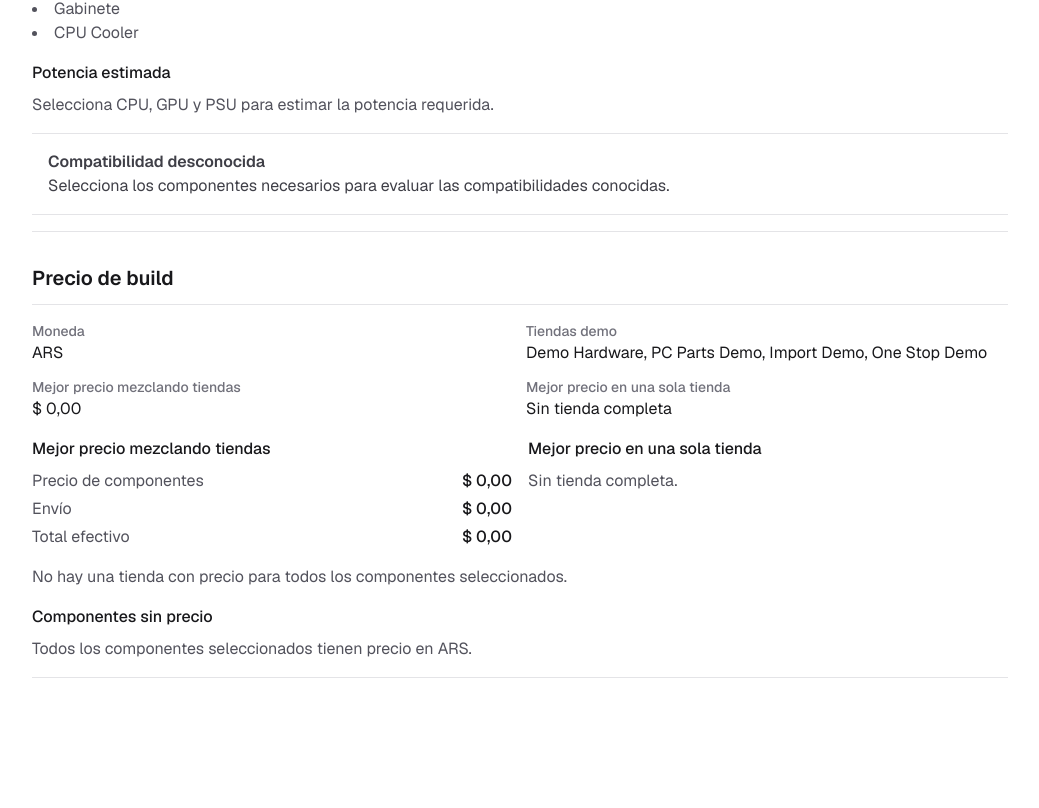
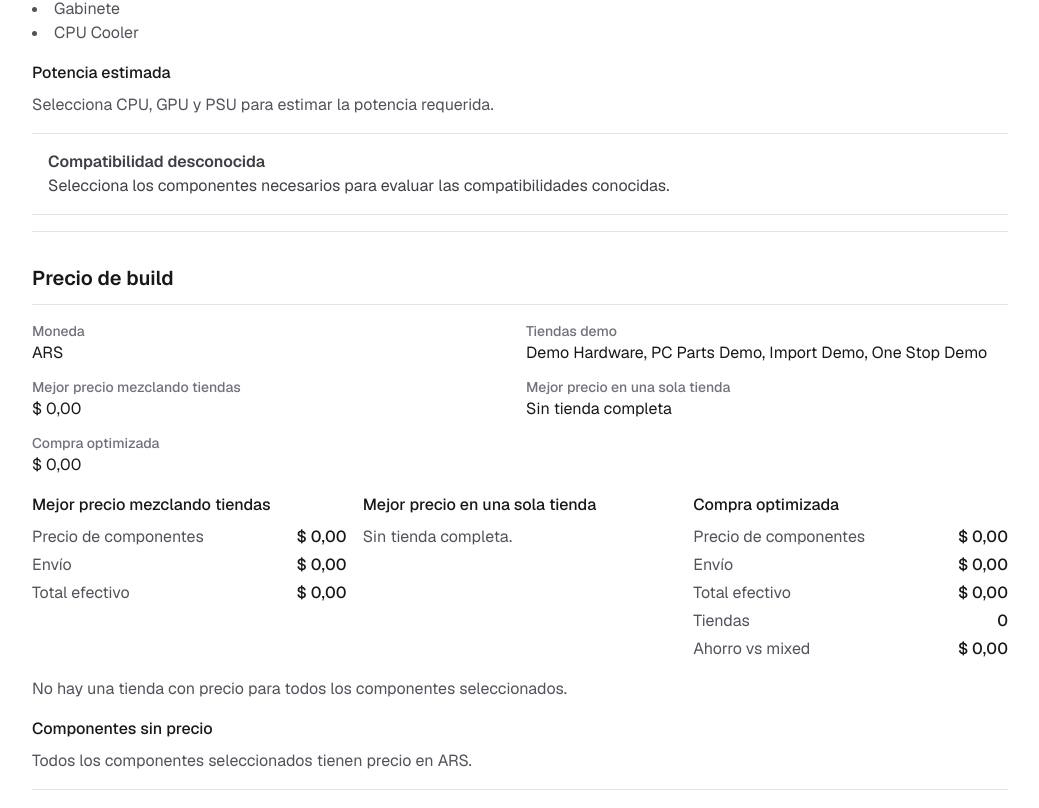
Before and after one commit to brusmakaka-lab/pc-builder-ar, a Next.js app: page / in a window 1280 px wide. Shown: the part 1340-2148 px from the top of the page, without its empty margins (120-1159 px from the left). Before the commit the page ends 2082 px from the top, so only its background shows below. Built offline with nearby package versions, Linux system fonts and the light colour scheme.

Commit message:
feat: add optimized purchase strategy

```diff
--- a/src/app/_components/pc-builder-client.tsx
+++ b/src/app/_components/pc-builder-client.tsx
@@ -456,7 +456,7 @@ function BuildPricingSummary({
   comparison: BuildPurchaseComparison;
   sellers: readonly Seller[];
 }) {
-  const { mixedCheapest, cheapestCompleteSingleSeller } = comparison;
+  const { mixedCheapest, cheapestCompleteSingleSeller, optimized } = comparison;
   const bestSingleSellerTotal = cheapestCompleteSingleSeller?.cost.effectiveTotal;
 
   return (
@@ -479,9 +479,17 @@ function BuildPricingSummary({
               : "Sin tienda completa"
           }
         />
+        <EvaluationFact
+          label="Compra optimizada"
+          value={
+            optimized.status === "complete"
+              ? formatMoney(optimized.purchase.effectiveTotal)
+              : "No disponible"
+          }
+        />
       </div>
 
-      <div className="grid gap-4 sm:grid-cols-2">
+      <div className="grid gap-4 lg:grid-cols-3">
         <PurchaseCostSummary
           title="Mejor precio mezclando tiendas"
           cost={mixedCheapest.cost}
@@ -503,6 +511,10 @@ function BuildPricingSummary({
             <p className="mt-2 text-zinc-600">Sin tienda completa.</p>
           </div>
         )}
+        <OptimizedPurchaseSummary
+          optimized={optimized}
+          savingsVsMixed={comparison.optimizedSavingsVsMixed}
+        />
       </div>
 
       {cheapestCompleteSingleSeller ? (
@@ -536,6 +548,60 @@ function BuildPricingSummary({
           </p>
         )}
       </div>
+    </div>
+  );
+}
+
+function OptimizedPurchaseSummary({
+  optimized,
+  savingsVsMixed,
+}: {
+  optimized: BuildPurchaseComparison["optimized"];
+  savingsVsMixed: Money | null;
+}) {
+  if (optimized.status === "unavailable") {
+    return (
+      <div>
+        <p className="font-medium text-zinc-900">Compra optimizada</p>
+        <p className="mt-2 text-zinc-600">No disponible.</p>
+      </div>
+    );
+  }
+
+  return (
+    <div>
+      <p className="font-medium text-zinc-900">Compra optimizada</p>
+      <dl className="mt-2 space-y-1 text-zinc-600">
+        <PurchaseCostRow
+          label="Precio de componentes"
+          value={formatMoney(optimized.purchase.componentSubtotal)}
+        />
+        <PurchaseCostRow
+          label="Envío"
+          value={formatMoney(optimized.purchase.shippingTotal)}
+        />
+        <PurchaseCostRow
+          label="Total efectivo"
+          value={formatMoney(optimized.purchase.effectiveTotal)}
+        />
+        <PurchaseCostRow
+          label="Tiendas"
+          value={String(optimized.purchase.sellerIdsUsed.length)}
+        />
+        <PurchaseCostRow
+          label="Ahorro vs mixed"
+          value={savingsVsMixed ? formatMoney(savingsVsMixed) : "No disponible"}
+        />
+      </dl>
+      {optimized.purchase.items.length > 0 ? (
+        <ul className="mt-3 space-y-1 text-sm text-zinc-600">
+          {optimized.purchase.items.map((item) => (
+            <li key={`${item.slot}-${item.offerId}`}>
+              {formatSlot(item.slot)} - {item.sellerId}
+            </li>
+          ))}
+        </ul>
+      ) : null}
     </div>
   );
 }
--- a/src/modules/pricing/build-pricing.ts
+++ b/src/modules/pricing/build-pricing.ts
@@ -5,8 +5,9 @@ import { addMoneyForCurrency, type Currency, type Money } from "./money";
 import type { ComponentOffer, Seller, SellerShippingQuote } from "./offers";
 
 export type BuildPricingStatus = "unpriced" | "partial" | "complete";
-export type PurchaseStrategy = "mixed-cheapest" | "single-seller";
+export type PurchaseStrategy = "mixed-cheapest" | "single-seller" | "optimized";
 export type ShippingStatus = "known" | "unknown";
+export type OptimizedPurchaseStatus = "complete" | "unavailable";
 
 export type BuildPricingSlot =
   | "cpu"
@@ -57,6 +58,33 @@ export type SellerBuildPricing = BuildPricing & {
   cost: PurchaseCost;
 };
 
+export type PurchaseShippingItem = {
+  sellerId: Seller["id"];
+  price: Money;
+};
+
+export type OptimizedPurchase = {
+  currency: Currency;
+  strategy: "optimized";
+  items: BuildPricingItem[];
+  componentSubtotal: Money;
+  sellerIdsUsed: Seller["id"][];
+  shippingItems: PurchaseShippingItem[];
+  shippingTotal: Money;
+  effectiveTotal: Money;
+};
+
+export type OptimizedPurchaseResult =
+  | {
+      status: "complete";
+      purchase: OptimizedPurchase;
+    }
+  | {
+      status: "unavailable";
+      currency: Currency;
+      missingPriceComponentIds: ComponentId[];
+    };
+
 export type BuildPurchaseComparison = {
   currency: Currency;
   mixedCheapest: MixedCheapestBuildPricing;
@@ -64,6 +92,8 @@ export type BuildPurchaseComparison = {
   cheapestCompleteSingleSellerByComponents: SellerBuildPricing | null;
   cheapestCompleteSingleSellerByEffectiveCost: SellerBuildPricing | null;
   cheapestCompleteSingleSeller: SellerBuildPricing | null;
+  optimized: OptimizedPurchaseResult;
+  optimizedSavingsVsMixed: Money | null;
 };
 
 const BUILD_PRICING_SLOTS = [
@@ -209,6 +239,12 @@ export function evaluateBuildPurchaseComparison(
       currency,
     ),
   };
+  const optimized = evaluateOptimizedPurchase(
+    build,
+    offers,
+    shippingQuotes,
+    currency,
+  );
   const selectedComponentIds = getSelectedComponentIds(build);
 
   if (selectedComponentIds.length === 0) {
@@ -219,6 +255,11 @@ export function evaluateBuildPurchaseComparison(
       cheapestCompleteSingleSellerByComponents: null,
       cheapestCompleteSingleSellerByEffectiveCost: null,
       cheapestCompleteSingleSeller: null,
+      optimized,
+      optimizedSavingsVsMixed: getOptimizedSavingsVsMixed(
+        optimized,
+        mixedCheapest.cost.effectiveTotal,
+      ),
     };
   }
 
@@ -250,6 +291,75 @@ export function evaluateBuildPurchaseComparison(
       getCheapestCompleteSingleSellerByComponents(singleSellerOptions),
     cheapestCompleteSingleSellerByEffectiveCost,
     cheapestCompleteSingleSeller: cheapestCompleteSingleSellerByEffectiveCost,
+    optimized,
+    optimizedSavingsVsMixed: getOptimizedSavingsVsMixed(
+      optimized,
+      mixedCheapest.cost.effectiveTotal,
+    ),
+  };
+}
+
+export function evaluateOptimizedPurchase(
+  build: PcBuild,
+  offers: readonly ComponentOffer[],
+  shippingQuotes: readonly SellerShippingQuote[],
+  currency: Currency,
+): OptimizedPurchaseResult {
+  const selectedOfferGroups = getSelectedOfferGroups(build, offers, currency);
+
+  if (selectedOfferGroups.missingPriceComponentIds.length > 0) {
+    return {
+      status: "unavailable",
+      currency,
+      missingPriceComponentIds: selectedOfferGroups.missingPriceComponentIds,
+    };
+  }
+
+  if (selectedOfferGroups.groups.length === 0) {
+    return {
+      status: "complete",
+      purchase: {
+        currency,
+        strategy: "optimized",
+        items: [],
+        componentSubtotal: { amountMinor: 0, currency },
+        sellerIdsUsed: [],
+        shippingItems: [],
+        shippingTotal: { amountMinor: 0, currency },
+        effectiveTotal: { amountMinor: 0, currency },
+      },
+    };
+  }
+
+  let bestPurchase: OptimizedPurchase | null = null;
+
+  for (const offerCombination of createOfferCombinations(selectedOfferGroups.groups)) {
+    const candidate = createOptimizedPurchaseCandidate(
+      offerCombination,
+      shippingQuotes,
+      currency,
+    );
+
+    if (!candidate) {
+      continue;
+    }
+
+    if (!bestPurchase || compareOptimizedPurchases(candidate, bestPurchase) < 0) {
+      bestPurchase = candidate;
+    }
+  }
+
+  if (!bestPurchase) {
+    return {
+      status: "unavailable",
+      currency,
+      missingPriceComponentIds: [],
+    };
+  }
+
+  return {
+    status: "complete",
+    purchase: bestPurchase,
   };
 }
 
@@ -279,6 +389,158 @@ function getSelectedComponentIds(build: PcBuild): ComponentId[] {
 
     return componentId ? [componentId] : [];
   });
+}
+
+function getSelectedOfferGroups(
+  build: PcBuild,
+  offers: readonly ComponentOffer[],
+  currency: Currency,
+) {
+  const groups: {
+    slot: BuildPricingSlot;
+    componentId: ComponentId;
+    offers: ComponentOffer[];
+  }[] = [];
+  const missingPriceComponentIds: ComponentId[] = [];
+
+  for (const [slot, buildKey] of BUILD_PRICING_SLOTS) {
+    const componentId = build[buildKey];
+
+    if (!componentId) {
+      continue;
+    }
+
+    const matchingOffers = offers
+      .filter(
+        (offer) =>
+          offer.componentId === componentId && offer.price.currency === currency,
+      )
+      .sort((left, right) => left.id.localeCompare(right.id));
+
+    if (matchingOffers.length === 0) {
+      missingPriceComponentIds.push(componentId);
+      continue;
+    }
+
+    groups.push({ slot, componentId, offers: matchingOffers });
+  }
+
+  return { groups, missingPriceComponentIds };
+}
+
+function* createOfferCombinations(
+  groups: readonly {
+    slot: BuildPricingSlot;
+    componentId: ComponentId;
+    offers: readonly ComponentOffer[];
+  }[],
+  groupIndex = 0,
+  selectedItems: BuildPricingItem[] = [],
+): Generator<BuildPricingItem[]> {
+  const group = groups[groupIndex];
+
+  if (!group) {
+    yield selectedItems;
+    return;
+  }
+
+  for (const offer of group.offers) {
+    yield* createOfferCombinations(groups, groupIndex + 1, [
+      ...selectedItems,
+      {
+        slot: group.slot,
+        componentId: group.componentId,
+        offerId: offer.id,
+        sellerId: offer.sellerId,
+        price: offer.price,
+      },
+    ]);
+  }
+}
+
+function createOptimizedPurchaseCandidate(
+  items: readonly BuildPricingItem[],
+  shippingQuotes: readonly SellerShippingQuote[],
+  currency: Currency,
+): OptimizedPurchase | null {
+  const sellerIdsUsed = getUniqueSellerIds(items);
+  const shippingItems: PurchaseShippingItem[] = [];
+
+  for (const sellerId of sellerIdsUsed) {
+    const quote = findShippingQuote(sellerId, shippingQuotes, currency);
+
+    if (!quote) {
+      return null;
+    }
+
+    shippingItems.push({ sellerId, price: quote.price });
+  }
+
+  const componentSubtotalResult = addMoneyForCurrency(
+    items.map((item) => item.price),
+    currency,
+  );
+  const shippingTotalResult = addMoneyForCurrency(
+    shippingItems.map((item) => item.price),
+    currency,
+  );
+
+  if (!componentSubtotalResult.ok || !shippingTotalResult.ok) {
+    throw new Error("Optimized purchase selected Money values with mixed currencies.");
+  }
+
+  return {
+    currency,
+    strategy: "optimized",
+    items: [...items],
+    componentSubtotal: componentSubtotalResult.total,
+    sellerIdsUsed,
+    shippingItems,
+    shippingTotal: shippingTotalResult.total,
+    effectiveTotal: addKnownMoney(
+      componentSubtotalResult.total,
+      shippingTotalResult.total,
+    ),
+  };
+}
+
+function compareOptimizedPurchases(
+  left: OptimizedPurchase,
+  right: OptimizedPurchase,
+) {
+  const effectiveDifference =
+    left.effectiveTotal.amountMinor - right.effectiveTotal.amountMinor;
+
+  if (effectiveDifference !== 0) {
+    return effectiveDifference;
+  }
+
+  const subtotalDifference =
+    left.componentSubtotal.amountMinor - right.componentSubtotal.amountMinor;
+
+  if (subtotalDifference !== 0) {
+    return subtotalDifference;
+  }
+
+  const sellerCountDifference =
+    left.sellerIdsUsed.length - right.sellerIdsUsed.length;
+
+  if (sellerCountDifference !== 0) {
+    return sellerCountDifference;
+  }
+
+  const sellerIdsComparison = left.sellerIdsUsed
+    .join("\u0000")
+    .localeCompare(right.sellerIdsUsed.join("\u0000"));
+
+  if (sellerIdsComparison !== 0) {
+    return sellerIdsComparison;
+  }
+
+  return left.items
+    .map((item) => item.offerId)
+    .join("\u0000")
+    .localeCompare(right.items.map((item) => item.offerId).join("\u0000"));
 }
 
 function getRelevantSellers(
@@ -464,3 +726,14 @@ function getDifferenceFromMixed(
     currency: sellerTotal.currency,
   };
 }
+
+function getOptimizedSavingsVsMixed(
+  optimized: OptimizedPurchaseResult,
+  mixedEffectiveTotal: Money | null,
+): Money | null {
+  if (optimized.status !== "complete" || !mixedEffectiveTotal) {
+    return null;
+  }
+
+  return getDifferenceFromMixed(mixedEffectiveTotal, optimized.purchase.effectiveTotal);
+}
```
Also changed, not shown: 2 other files (tests, documents, lock files or other folders).
